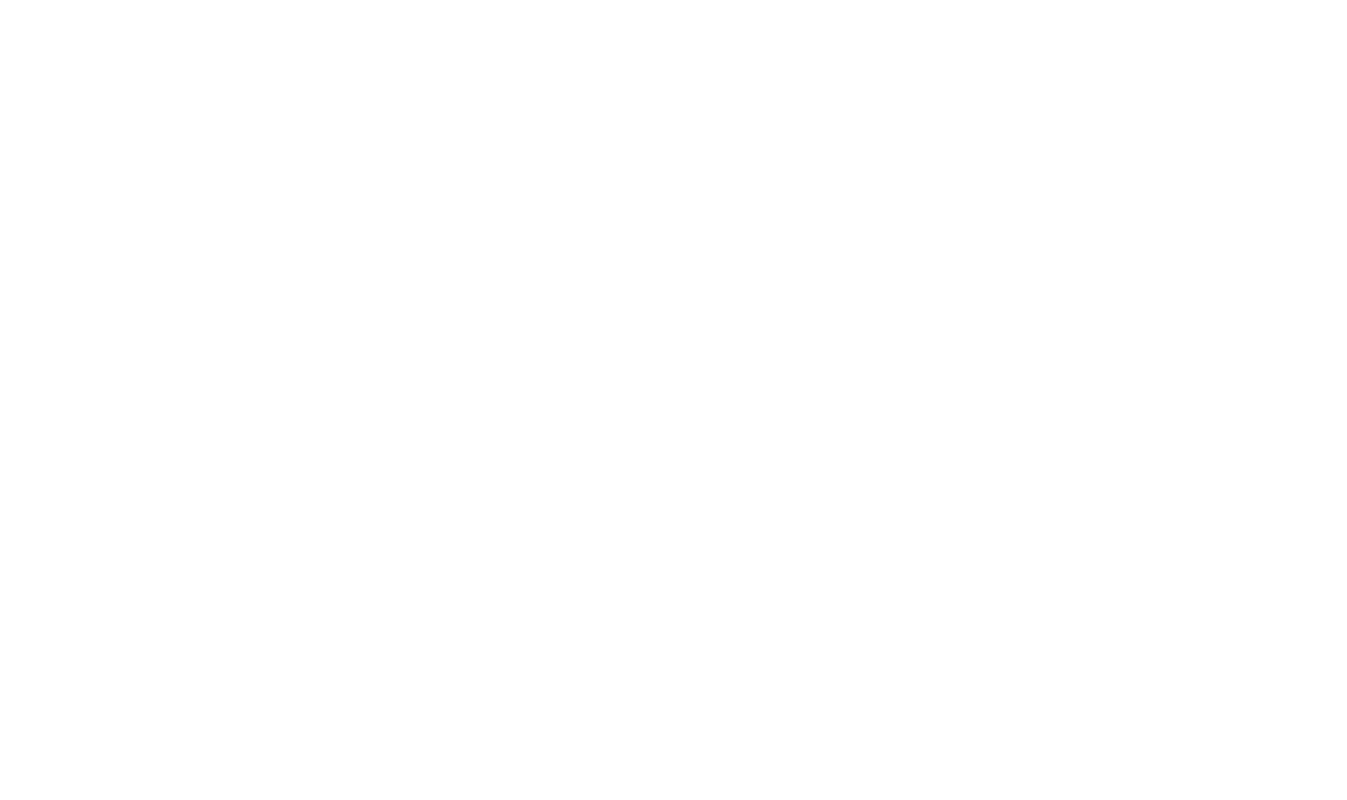
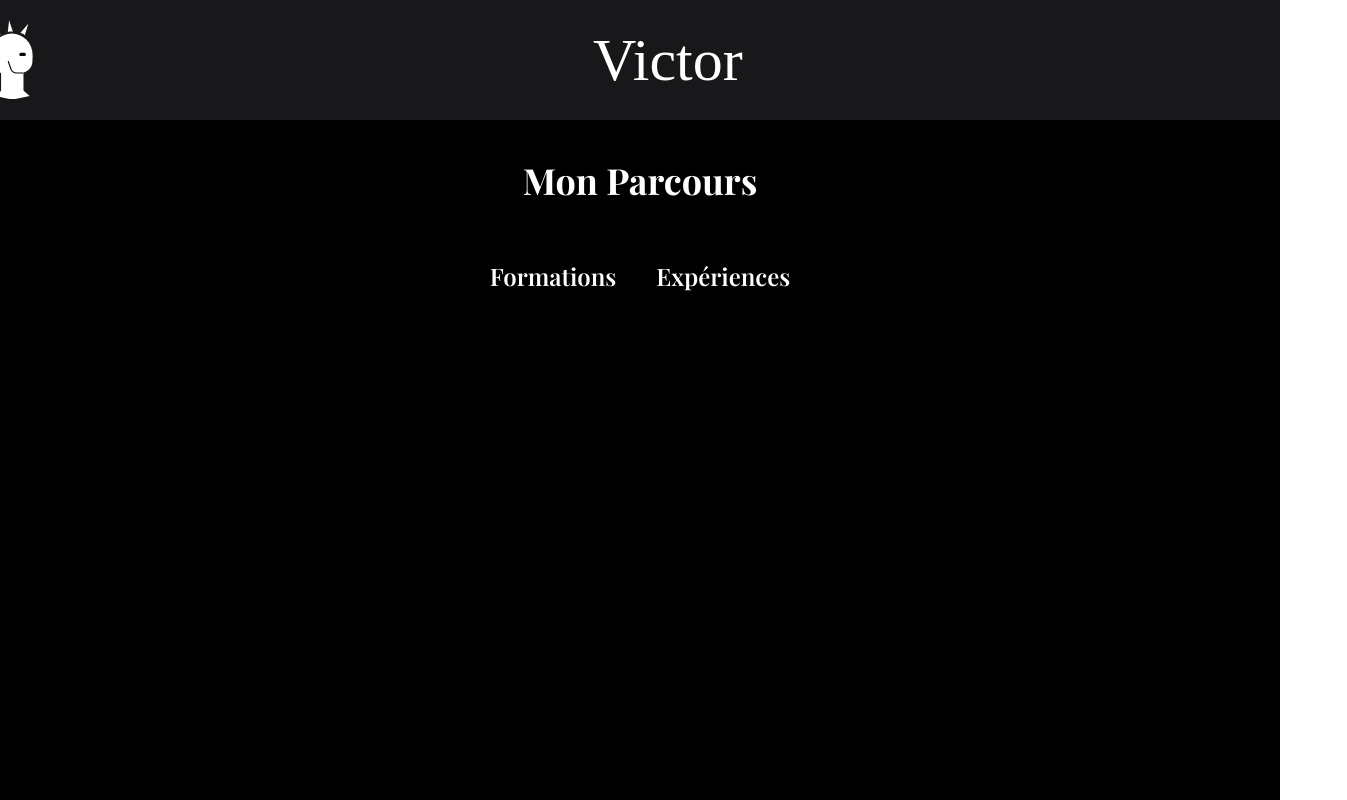
Before and after one commit to VictorLuigi27/victor, a React (Vite) app: page /experiences-formations in a window 1280 px wide. Before the commit this address had no page. Shown: the whole page, 1347 px wide, since content can reach past the window. Built offline with nearby package versions, Linux system fonts and the light colour scheme; a web font is replaced by a local one.

Commit message:
Parcours OK

```diff
--- a/src/App.tsx
+++ b/src/App.tsx
@@ -4,6 +4,7 @@ import Contact from './components/contact/Contact.tsx';
 import Menu from './components/menu/Menu.tsx';
 import Competences from './components/competences/Competences.tsx';
 import { useEffect, useState } from 'react';
+import Parcours from './components/parcours/Parcours.tsx';
 
 function App() {
   const [isMenuOpen, setIsMenuOpen] = useState(false);
@@ -39,6 +40,7 @@ function App() {
           <Route path="/" element={<Welcome />} />
           <Route path="/contact" element={<Contact />} />
           <Route path="/competences" element={<Competences />} />
+          <Route path="/experiences-formations" element={<Parcours />} />
         </Routes>
       </div>
     </Router>
--- /dev/null
+++ b/src/components/parcours/Parcours.tsx
@@ -0,0 +1,88 @@
+import { useState } from "react";
+import Header from "../header/Header";
+
+export default function Parcours() {
+  // Utilisation d'un état pour gérer quelle section est visible
+  const [activeSection, setActiveSection] = useState<"formations" | "experiences" | null>(null);
+
+  return (
+    <div className="bg-black min-h-screen text-white">
+      <Header />
+
+      {/* Titre général */}
+      <div className="flex flex-col items-center py-10">
+        <p className="text-white text-4xl font-bold">Mon Parcours</p>
+      </div>
+
+      {/* 2 SECTIONS */}
+      <div className="flex flex-row justify-center py-5 space-x-10">
+        {/* Clic sur "Formations" pour afficher ou cacher cette section */}
+        <p
+          onClick={() => setActiveSection(activeSection === "formations" ? null : "formations")}
+          className="text-white text-2xl font-semibold hover:text-indigo-500 cursor-pointer transition duration-300"
+        >
+          Formations
+        </p>
+        {/* Clic sur "Expériences" pour afficher ou cacher cette section */}
+        <p
+          onClick={() => setActiveSection(activeSection === "experiences" ? null : "experiences")}
+          className="text-white text-2xl font-semibold hover:text-indigo-500 cursor-pointer transition duration-300"
+        >
+          Expériences
+        </p>
+      </div>
+
+      {/* FORMATIONS */}
+      {activeSection === "formations" && (
+        <div className="container mx-auto px-4 py-10">
+          <h2 className="text-3xl font-semibold mb-5">Formations</h2>
+          <div className="grid grid-cols-1 md:grid-cols-2 gap-10">
+            <div className="bg-zinc-800 p-6 rounded-lg shadow-lg hover:shadow-2xl transition-all duration-300">
+              <h3 className="text-xl font-semibold mb-3">Titre professionnel de Développeur web et web mobile</h3>
+              <p>O’Clock - Full remote | Janvier à Juillet 2024</p>
+              <p className="mt-2">Technologies front-end : HTML, CSS, JavaScript, ReactJs</p>
+              <p>Technologie back-end : PHP</p>
+              <p>Base de données : MySQL</p>
+              <p>Système de gestion de versions : Git</p>
+            </div>
+
+            <div className="bg-zinc-800 p-6 rounded-lg shadow-lg hover:shadow-2xl transition-all duration-300">
+              <h3 className="text-xl font-semibold mb-3">Développeur web et web mobile</h3>
+              <p>StartWorkUp - Full remote | Novembre 2024 – 2025</p>
+              <p className="mt-2">Technologies front-end : ReactJs</p>
+              <p>Technologie back-end : **</p>
+              <p>Base de données : **</p>
+              <p>Système de gestion de versions : Git</p>
+            </div>
+          </div>
+        </div>
+      )}
+
+      {/* EXPERIENCES */}
+      {activeSection === "experiences" && (
+        <div className="container mx-auto px-4 py-10">
+          <h2 className="text-3xl font-semibold mb-5">Expériences</h2>
+          <div className="grid grid-cols-1 md:grid-cols-2 gap-10">
+            <div className="bg-zinc-800 p-6 rounded-lg shadow-lg hover:shadow-2xl transition-all duration-300">
+              <h3 className="text-xl font-semibold mb-3">Alternance de Développeur web et web mobile</h3>
+              <p>KGIC - Full remote | Novembre 2024 – 2025</p>
+              <p className="mt-2">Technologies front-end : ReactJs, Tailwind</p>
+              <p>Technologie back-end : NodeJS, ExpressJS</p>
+              <p>Base de données : MongoDB</p>
+              <p>Système de gestion de versions : Git</p>
+            </div>
+
+            <div className="bg-zinc-800 p-6 rounded-lg shadow-lg hover:shadow-2xl transition-all duration-300">
+              <h3 className="text-xl font-semibold mb-3">Stage en développement web</h3>
+              <p>LoluWeb | Juillet à Octobre 2024</p>
+              <p className="mt-2">Utilisation de NextJs et Prisma</p>
+              <p>Création d'une maquette web</p>
+              <p>Développement d’un site web</p>
+              <p>Développement d’une base de données</p>
+            </div>
+          </div>
+        </div>
+      )}
+    </div>
+  );
+}
```
